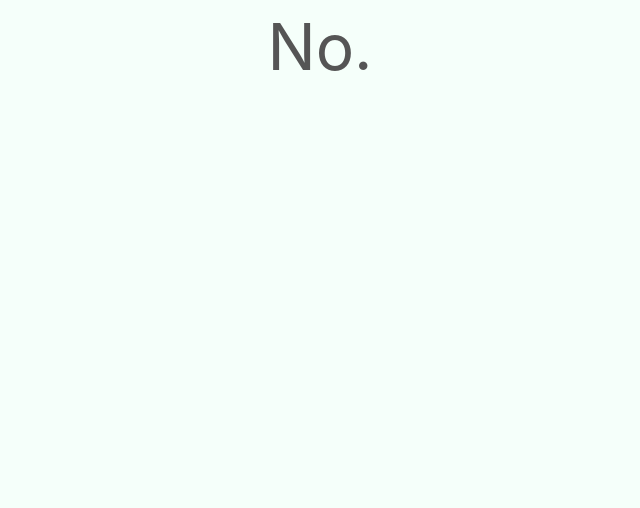
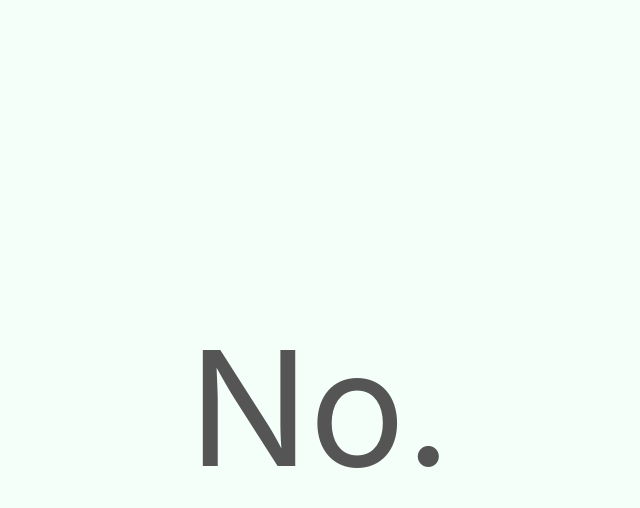
Before and after one commit to emceeaich/doesrailsscale, a plain HTML site: page index.html in a window 1280 px wide. Shown: the whole page, without its empty margins (320-960 px from the left). Drawn offline with Linux system fonts and the light colour scheme.

Commit message:
Set page height

```diff
--- a/index.html
+++ b/index.html
@@ -10,11 +10,13 @@
     .flexbox-container {
 	    display: flex;
 	    align-items: center;
+	    height:  5em;
 	    justify-content: center;
      }
+
      body {
       font-family: -apple-system, BlinkMacSystemFont, "Segoe UI", Roboto, Oxygen-Sans, Ubuntu, Cantarell, "Helvetica Neue", sans-serif;
-        font-size: 4em;
+      font-size: 10em;
       font-weight: 400;
 
       color: #555;
```
Lines whose indentation alone changed are shown as unchanged.
